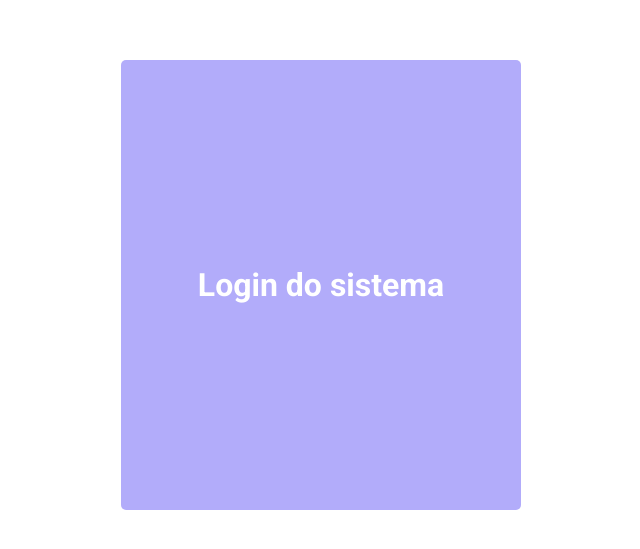
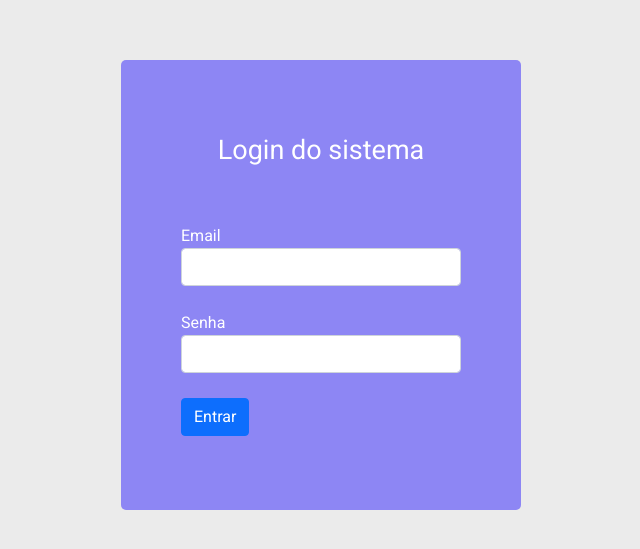
Before and after one commit to LuizMarcello/dashboard-frontend, a Vue app: page / in a window 1280 px wide. Shown: the part 115-664 px from the top of the page, without its empty margins (319-959 px from the left). Built offline with nearby package versions, Linux system fonts and the light colour scheme.

Commit message:
Rolândia:23.06.22_14:44hs

```diff
--- a/package.json
+++ b/package.json
@@ -8,6 +8,7 @@
     "lint": "vue-cli-service lint"
   },
   "dependencies": {
+    "bootstrap": "^5.1.3",
     "core-js": "^3.6.5",
     "vue": "^3.0.0",
     "vue-router": "^4.0.16"
--- a/src/assets/scss/_colors.scss
+++ b/src/assets/scss/_colors.scss
@@ -1,2 +1,3 @@
-$purple: #B2ACFA;
+$purple: #8d86f4;
 $white: #fff;
+$gray: #EBEBEB
--- a/src/main.js
+++ b/src/main.js
@@ -3,6 +3,8 @@
 } from 'vue'
 
 import App from './App.vue'
+
+import 'bootstrap/dist/css/bootstrap.min.css'
 
 import {
   createRouter,
--- /dev/null
+++ b/src/pages/Dashboard/Components/NavBarComponent.vue
@@ -0,0 +1,13 @@
+<template>
+  <div>
+    <p>NavBar componente</p>
+  </div>
+</template>
+
+<script>
+export default {
+  name: "NavBarComponent",
+};
+</script>
+
+<style lang="scss"></style>
--- /dev/null
+++ b/src/pages/Dashboard/Components/SideBarComponent.vue
@@ -0,0 +1,13 @@
+<template>
+  <div>
+    <p>Sidebarrr</p>
+  </div>
+</template>
+
+<script>
+export default {
+  name: "SideBarComponent",
+};
+</script>
+
+<style lang="scss"></style>
--- /dev/null
+++ b/src/pages/Dashboard/DashboardComponent.vue
@@ -0,0 +1,32 @@
+<template>
+  <div class="main">
+    <div class="sidebar">
+      <SideBarComponent />
+    </div>
+
+    <div class="content-right">
+      <div class="navbar">
+        <NavBarComponent />
+      </div>
+
+      <!-- Aqui será renderizado todas as páginas do SPA -->
+      <div class="pages">
+
+</div>
+    </div>
+  </div>
+</template>
+
+<script>
+import SideBarComponent from "./Components/SideBarComponent";
+import NavBarComponent from "./Components/NavBarComponent";
+export default {
+  name: "DashBoardComponent",
+  components: {
+    SideBarComponent,
+    NavBarComponent,
+  },
+};
+</script>
+
+<style lang="scss" src="./style.scss" scoped />
--- /dev/null
+++ b/src/pages/Dashboard/style.scss
@@ -0,0 +1,31 @@
+@import "@/assets/scss/_main";
+
+.main {
+    width: 100%;
+    height: 100vh;
+
+    .sidebar {
+        width: 220px;
+        height: 100vh;
+        background-color: $purple;
+    }
+
+    .content-right {
+        width: calc(100% - 220px);
+        height: 100vh;
+
+
+        .navbar {
+            width: 100%;
+            height: 70px;
+            background-color: $purple;
+            filter: brightness(85%);
+        }
+
+        .pages {
+            width: 100%;
+            height: auto;
+
+        }
+    }
+}
--- a/src/pages/Home/HomeComponent.vue
+++ b/src/pages/Home/HomeComponent.vue
@@ -1,9 +1,15 @@
 <template>
-  <div>Home da dashboard</div>
+ <DashboardComponent />
 </template>
 
 <script>
-export default {};
+import DashboardComponent from "../Dashboard/DashboardComponent";
+
+export default {
+  components: {
+    DashboardComponent,
+  },
+};
 </script>
 
 <style></style>
--- a/src/pages/Login/LoginComponent.vue
+++ b/src/pages/Login/LoginComponent.vue
@@ -5,13 +5,47 @@
         <header>
           <h1>Login do sistema</h1>
         </header>
+
+        <div class="form">
+          <form>
+            <div class="form-group">
+              <label for="exampleInputEmail1">Email</label>
+              <input
+                type="email"
+                class="form-control"
+                id="exampleInputEmail1"
+                aria-describedby="emailHelp"
+              />
+            </div>
+            <div class="form-group">
+              <label for="exampleInputPassword1">Senha</label>
+              <input type="password" class="form-control" id="exampleInputPassword1" />
+            </div>
+
+            <button type="submit" class="btn btn-primary" @click.prevent="login">
+              Entrar
+            </button>
+          </form>
+        </div>
       </div>
     </div>
   </div>
 </template>
 
 <script>
-export default {};
+export default {
+  name: "LoginComponent",
+
+  data() {
+    return {};
+  },
+
+  methods: {
+    login() {
+      this.$router.push({ name: "home" });
+    },
+  },
+};
 </script>
 
 <style lang="scss" src="./style.scss" scoped />
--- a/src/pages/Login/style.scss
+++ b/src/pages/Login/style.scss
@@ -5,7 +5,7 @@
   width: 100%;
   justify-content: center;
   align-items: center;
-}
+  background-color: $gray;
 
   .content-login {
     width: 400px;
@@ -13,16 +13,36 @@
     background-color: $purple;
     border-radius: 5px;
     display: flex;
+    flex-direction: column;
     justify-content: center;
     align-items: center;
-}
 
     header {
       width: 100%;
       display: flex;
       justify-content: center;
-}
 
       h1 {
         color: $white;
+        font-size: 27px;
       }
+    }
+
+    .form {
+      width: 70%;
+      margin-top: 25px;
+
+      .form-group {
+        margin-top: 25px;
+      }
+
+      .btn {
+        margin-top: 25px;
+      }
+
+      label {
+        color: $white;
+      }
+    }
+  }
+}
```
Also changed, not shown: 1 other file (tests, documents, lock files or other folders). Lines whose indentation alone changed are shown as unchanged.
